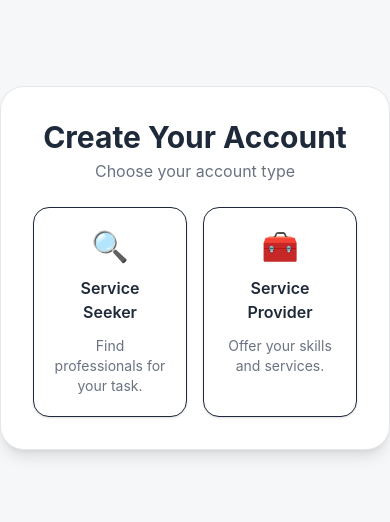
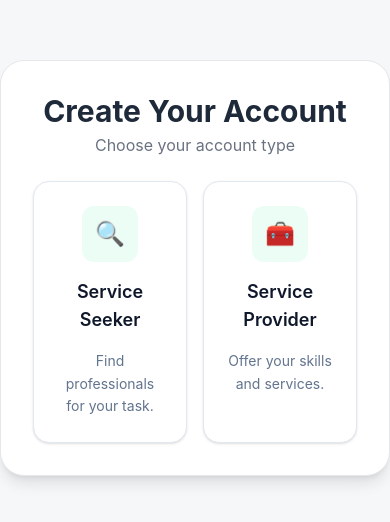
Before and after one commit to abdul-rehman1001/service-market, a Next.js app: page /register in a window 390 px wide. Shown: the part 154-676 px from the top of the page. Built offline with nearby package versions, Linux system fonts and the light colour scheme; no server answers.

Commit message:
feat: refactor RoleCard component for improved styling and hover effects; enhance layout, animations, and responsiveness for better user interaction

```diff
--- a/src/components/auth/RoleCard.tsx
+++ b/src/components/auth/RoleCard.tsx
@@ -18,15 +18,30 @@ export default function RoleCard({
   icon,
 }: RoleCardProps) {
   return (
-    <motion.div
-      whileHover={{ scale: 1.02 }}
-      className="flex-1 p-5 border rounded-2xl cursor-pointer hover:border-blue-500 transition bg-white shadow-sm"
-    >
-      <Link href={href} className="flex flex-col items-center gap-3 text-center">
-        <div className="text-3xl text-blue-600">{icon}</div>
-        <h3 className="font-semibold text-gray-800">{title}</h3>
-        <p className="text-sm text-gray-500">{description}</p>
-      </Link>
-    </motion.div>
+    <Link href={href} className="flex-1">
+      <motion.div
+        whileHover={{ y: -6 }}
+        transition={{ duration: 0.2 }}
+        className="group relative flex h-full cursor-pointer flex-col items-center gap-4 rounded-2xl border border-slate-200 bg-white p-6 text-center shadow-sm transition-all duration-300 hover:border-emerald-500 hover:shadow-lg"
+      >
+        {/* Icon container */}
+        <div className="flex h-14 w-14 items-center justify-center rounded-xl bg-emerald-50 text-2xl text-emerald-600 transition group-hover:bg-emerald-100">
+          {icon}
+        </div>
+
+        {/* Title */}
+        <h3 className="text-lg font-semibold text-slate-900">
+          {title}
+        </h3>
+
+        {/* Description */}
+        <p className="text-sm leading-relaxed text-slate-500">
+          {description}
+        </p>
+
+        {/* Hover indicator */}
+        <span className="absolute bottom-0 left-0 h-1 w-0 rounded-b-2xl bg-emerald-500 transition-all duration-300 group-hover:w-full" />
+      </motion.div>
+    </Link>
   );
 }
```
